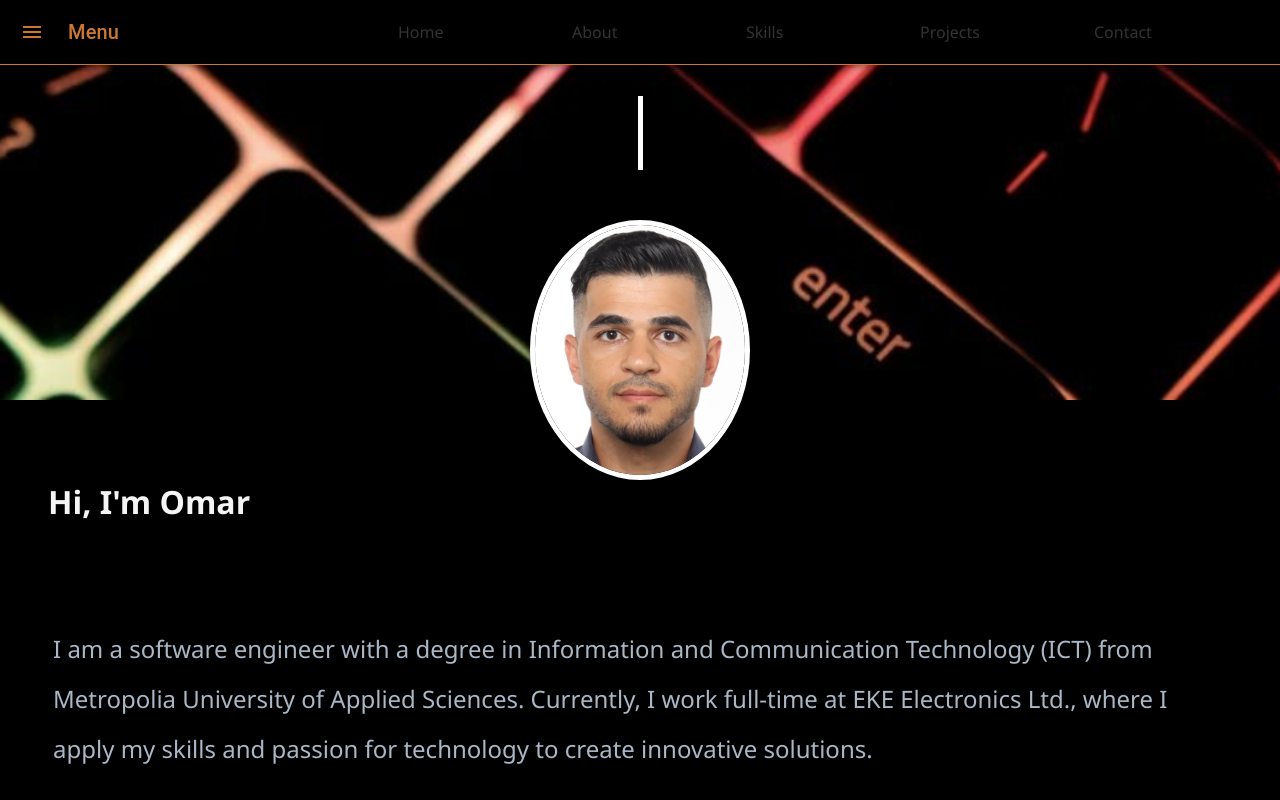
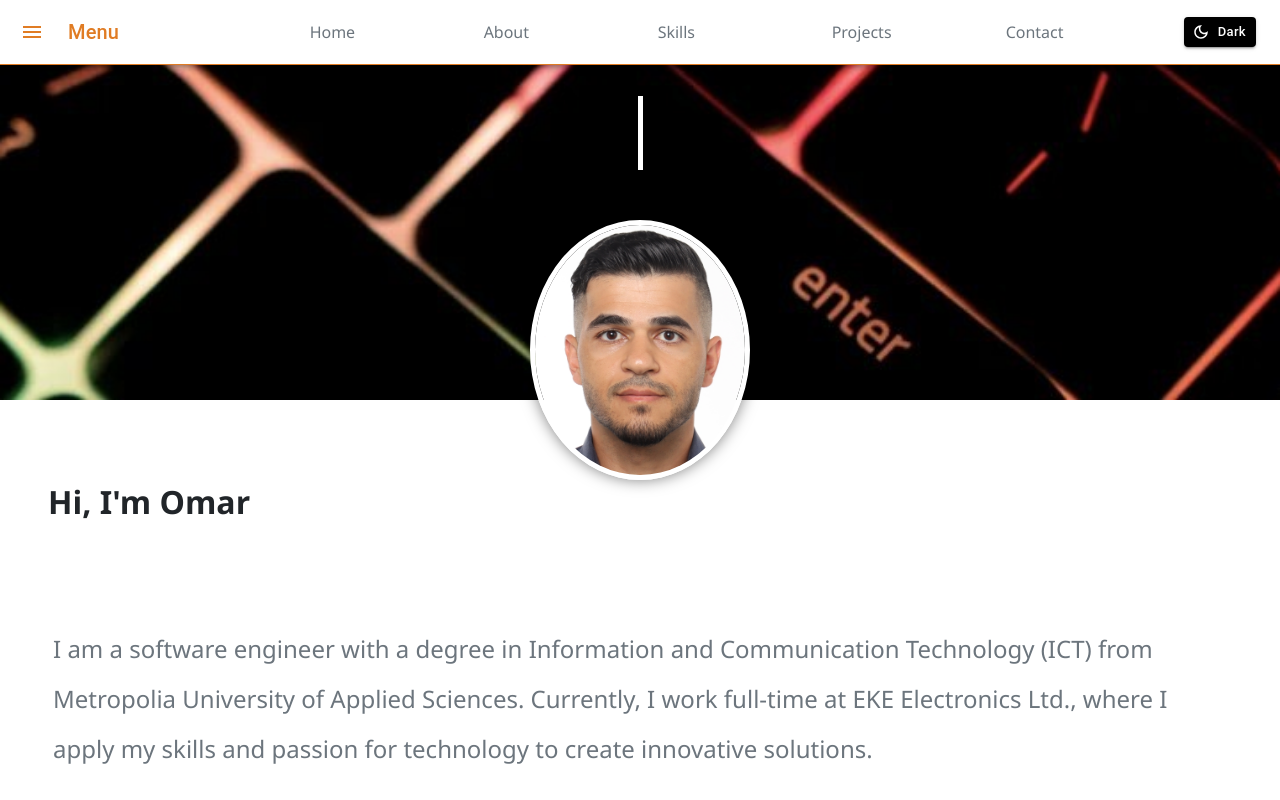
Before and after one commit to omarome/portfolio, a React (Create React App) app: page / in a window 1280 px wide. Shown: the top 800 px of the page. Built offline with nearby package versions, Linux system fonts and the light colour scheme.

Commit message:
Added light/dark mode

```diff
--- a/src/App.css
+++ b/src/App.css
@@ -67,8 +67,8 @@ body {
   max-width: 400px;
   margin: auto;
   border-radius: 12px;
-  box-shadow: 0 4px 20px rgba(0, 0, 0, 0.1);
-  background-color: #eeecec;
+  box-shadow: var(--shadow-md);
+  background-color: var(--background-secondary);
   overflow: hidden;
 }
 
@@ -133,6 +133,12 @@ body {
   transform: scale(1.05);
 }
 
+/* Light theme: keep hover text visible (black/golden) */
+[data-theme="light"] .nav-button:hover {
+  color: var(--primary-color);
+  background-color: var(--background-secondary);
+}
+
 @media (max-width: 700px) {
 
   .nav-links {
--- a/src/components/Router.js
+++ b/src/components/Router.js
@@ -9,6 +9,7 @@ import Skills from './Skills';
 import Projects from './Projects';
 import Contact from './Contact';
 import ScrollToTop from './ScrollToTop';
+import ThemeToggle from './ThemeToggle';
 
 const Router = ({ menuList }) => {
   const [isDrawerOpen, setIsDrawerOpen] = useState(false);
@@ -20,7 +21,7 @@ const Router = ({ menuList }) => {
 
   return (
     <Box>
-      <AppBar sx={{ backgroundColor: ' #000000', color: '#CC7832', borderBottom: '1px solid #CC7832'}}>
+      <AppBar sx={{ backgroundColor: 'var(--background-color)', color: 'var(--primary-color)', borderBottom: '1px solid var(--primary-color)'}}>
         <Toolbar>
           <IconButton
             edge="start"
@@ -48,6 +49,7 @@ const Router = ({ menuList }) => {
               </Link>
             ))}
           </div>
+          <ThemeToggle />
           <Drawer
             sx={{ width: 250 }}
             open={isDrawerOpen}
--- /dev/null
+++ b/src/components/ThemeToggle.js
@@ -0,0 +1,45 @@
+import React, { useEffect, useState } from 'react';
+import Button from '@mui/material/Button';
+import WbSunnyOutlinedIcon from '@mui/icons-material/WbSunnyOutlined';
+import DarkModeOutlinedIcon from '@mui/icons-material/DarkModeOutlined';
+
+const ThemeToggle = () => {
+  const [theme, setTheme] = useState(() => document.documentElement.getAttribute('data-theme') || 'dark');
+
+  useEffect(() => {
+    document.documentElement.setAttribute('data-theme', theme);
+    try {
+      localStorage.setItem('theme', theme);
+    } catch (_) {}
+    const meta = document.querySelector('meta[name="theme-color"]');
+    if (meta) {
+      const bg = getComputedStyle(document.documentElement).getPropertyValue('--background-color').trim() || (theme === 'dark' ? '#000000' : '#ffffff');
+      meta.setAttribute('content', bg);
+    }
+  }, [theme]);
+
+  const toggleTheme = () => setTheme((t) => (t === 'dark' ? 'light' : 'dark'));
+
+  return (
+    <Button
+      size="small"
+      variant="contained"
+      onClick={toggleTheme}
+      aria-label={theme === 'dark' ? 'Switch to light mode' : 'Switch to dark mode'}
+      startIcon={theme === 'dark' ? <WbSunnyOutlinedIcon fontSize="small" /> : <DarkModeOutlinedIcon fontSize="small" />}
+      sx={{
+        ml: 2,
+        textTransform: 'capitalize',
+        backgroundColor: theme === 'dark' ? 'var(--secondary-color)' : '#000000',
+        color: theme === 'dark' ? 'var(--text-primary)' : 'var(--text-white)',
+        '&:hover': {
+          backgroundColor: theme === 'dark' ? 'var(--background-tertiary)' : '#111111'
+        }
+      }}
+    >
+      {theme === 'dark' ? 'light' : 'dark'}
+    </Button>
+  );
+};
+
+export default ThemeToggle;
--- a/src/index.js
+++ b/src/index.js
@@ -1,12 +1,46 @@
-import React from 'react';
+import React, { useEffect } from 'react';
 import ReactDOM from 'react-dom/client';
 import './index.css';
 import App from './App';
 import reportWebVitals from './reportWebVitals';
 
+function initializeTheme() {
+  try {
+    const stored = localStorage.getItem('theme');
+    const osPrefersDark = window.matchMedia && window.matchMedia('(prefers-color-scheme: dark)').matches;
+    const theme = stored || (osPrefersDark ? 'dark' : 'light');
+    document.documentElement.setAttribute('data-theme', theme);
+
+    const meta = document.querySelector('meta[name="theme-color"]');
+    if (meta) {
+      // Use background color from CSS variables when available
+      const bg = getComputedStyle(document.documentElement).getPropertyValue('--background-color').trim() || (theme === 'dark' ? '#000000' : '#ffffff');
+      meta.setAttribute('content', bg);
+    }
+
+    // Keep in sync with OS changes if user hasn't explicitly chosen
+    if (!stored && window.matchMedia) {
+      const listener = (e) => {
+        const next = e.matches ? 'dark' : 'light';
+        document.documentElement.setAttribute('data-theme', next);
+        const meta2 = document.querySelector('meta[name="theme-color"]');
+        if (meta2) {
+          const bg2 = getComputedStyle(document.documentElement).getPropertyValue('--background-color').trim() || (next === 'dark' ? '#000000' : '#ffffff');
+          meta2.setAttribute('content', bg2);
+        }
+      };
+      const mq = window.matchMedia('(prefers-color-scheme: dark)');
+      mq.addEventListener ? mq.addEventListener('change', listener) : mq.addListener(listener);
+    }
+  } catch (_) {
+    // no-op
+  }
+}
+
 const root = ReactDOM.createRoot(document.getElementById('root'));
 root.render(
   <React.StrictMode>
+    {initializeTheme()}
     <App />
   </React.StrictMode>
 );
--- a/src/style/Contact.css
+++ b/src/style/Contact.css
@@ -34,9 +34,19 @@
 }
 
 .contact-info label {
-  color: var(--text-light);
+  color: var(--text-primary);
   font-weight: var(--font-weight-bold);
   font-size: var(--font-size-xl);
+}
+
+/* Theme-specific minimal overrides (outside media queries) */
+[data-theme="dark"] .contact-info label {
+  color: var(--text-light);
+}
+
+[data-theme="light"] .contact-info input {
+  color: var(--text-primary);
+  background: var(--background-secondary);
 }
 
 .copy-container {
@@ -148,6 +158,8 @@
     font-size: var(--font-size-2xl);
   }
 
+/* Light/Dark theme overrides moved outside media queries for best practices */
+
   .contact-section {
     margin-bottom: var(--space-3);
   }
@@ -181,7 +193,6 @@
     margin: var(--space-8);
   }
   .contact-info input {
-    background-color: var(--background-tertiary);
     width: 100%;
   }
   .copy-icon {
--- a/src/style/Home.css
+++ b/src/style/Home.css
@@ -33,25 +33,34 @@
   border-radius: 50%;
   object-fit: cover;
   object-position: 60% 60% 20% 20%;
-  border: 5px solid white;
+  border: 5px solid var(--text-white);
   box-shadow: 0px 0px 15px rgba(0, 0, 0, 0.5);
 }
 
 .intro-section-header {
-    color: whitesmoke;
+    color: var(--text-light);
     padding: 3rem;
     font-family: 'Segoe UI', Tahoma, Geneva, Verdana, sans-serif;
     font-size: 2em;
   }
 
 .intro-section-paragraph {
-    color: #A9B7C6;
+    color: var(--text-primary);
     margin: 3rem;
     padding: 5px;
     font-family: 'Segoe UI', Tahoma, Geneva, Verdana, sans-serif;
     font-size: 1.5em;
     line-height: 50px;
   }
+
+/* Light theme overrides */
+[data-theme="light"] .intro-section-header {
+  color: var(--text-primary);
+}
+
+[data-theme="light"] .intro-section-paragraph {
+  color: var(--text-secondary);
+}
 
 /* Media query for phones */
 @media (max-width: 600px) {
--- a/src/style/Projects.css
+++ b/src/style/Projects.css
@@ -16,7 +16,7 @@
 }
 
 .project-card.MuiCard-root {
-  background-color: var(--background-color);
+  background-color: var(--background-card);
   color: var(--text-primary);
 }
 
@@ -27,11 +27,13 @@
   border-radius: var(--border-radius);
   border: 2px solid;
   border-color: var(--secondary-color);
-  box-shadow: var(--box-shadow);
+  box-shadow: var(--shadow-md);
   transition: transform 0.3s ease, box-shadow 0.3s ease, border-color 0.3s ease;
   display: flex;
   flex-direction: column;
   margin: 10px;
+  background-color: var(--background-card);
+  color: var(--text-primary);
 }
 
 .project-card:hover {
@@ -39,6 +41,7 @@
   transform: translateY(-10px);
   border-color: var(--primary-color); /* Match About card hover border */
   box-shadow: var(--shadow-glow);
+  background-color: var(--background-card-hover);
 }
 
 .project-image {
@@ -84,6 +87,17 @@
 .tech-tag:hover {
   background-color: var(--highlight-color);
   color: white;
+}
+
+/* Light theme: ensure text reads black-ish on light backgrounds */
+[data-theme="light"] .project-description {
+  color: var(--text-primary) !important;
+}
+
+[data-theme="light"] .tech-tag {
+  color: var(--text-primary);
+  background-color: rgba(0, 0, 0, 0.05);
+  border: 1px solid rgba(0, 0, 0, 0.1);
 }
 
 .project-actions {
@@ -170,7 +184,7 @@
   }
 
   .project-card {
-    background-color: var(--primary-color);
+    background-color: var(--background-card);
     margin: 20px auto;
     width: 90%;
     max-width: 360px;
--- a/src/style/Skills.css
+++ b/src/style/Skills.css
@@ -21,8 +21,12 @@
 .skill-category {
     margin: 10px;
     padding: 2rem;
-    background-color: rgba(46, 45, 45, 0.5);
+    background-color: var(--background-card);
     border-radius: 12px;
+}
+
+.skill-category:hover {
+    background-color: var(--background-card-hover);
 }
 
 .skill-category-title {
--- a/src/style/design-system.css
+++ b/src/style/design-system.css
@@ -112,8 +112,8 @@
   --background-color: #ffffff;
   --background-secondary: #f8f9fa;
   --background-tertiary: #e9ecef;
-  --background-card: rgba(255, 255, 255, 0.8);
-  --background-card-hover: rgba(248, 249, 250, 0.9);
+  --background-card: rgba(211, 211, 211, 0.6);
+  --background-card-hover: rgba(211, 211, 211, 0.7);
 
   --text-primary: #212529;
   --text-secondary: #6c757d;
```
